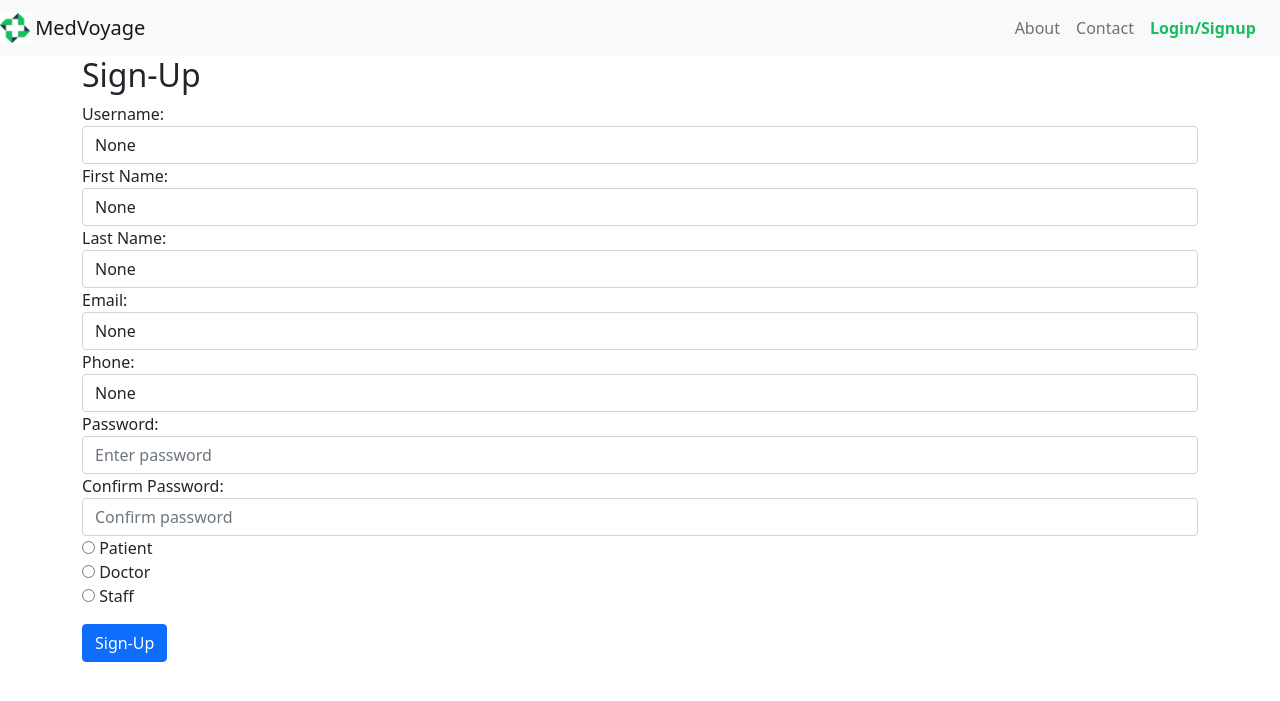
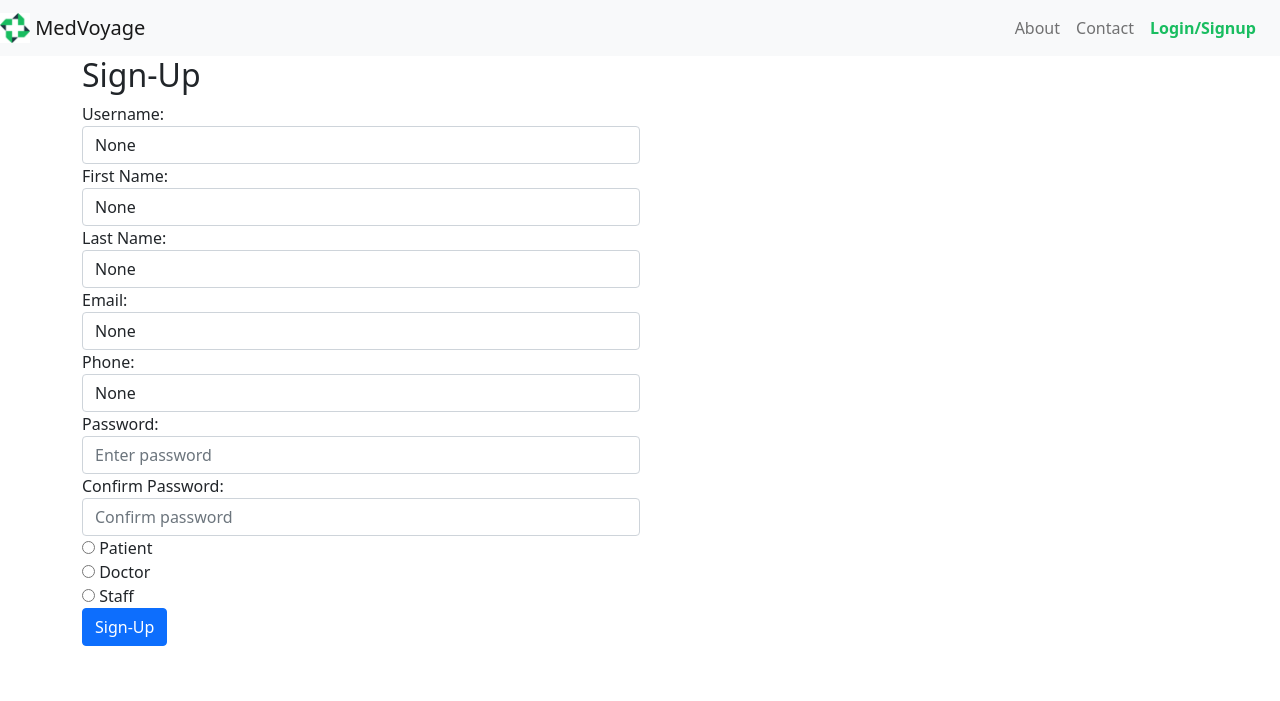
Before and after one commit to kalyancheerla/MedVoyage, a Django app: page /signup/ in a window 1280 px wide. Shown: the top 701 px of the page. Run offline with Django 4.2, Linux system fonts and the light colour scheme.

Commit message:
Signup Page Fixes

```diff
--- a/src/main/templates/signup.html
+++ b/src/main/templates/signup.html
@@ -6,7 +6,7 @@
     <form method="post">
         {% csrf_token %}
 
-        <div class="form-group">
+        <div class="form-group col-md-6">
             <label for="id_username">Username:</label>
             <input type="text" name="username" class="form-control" id="id_username" placeholder="Enter username" required value="{{ form.username.value }}">
             {% if form.username.errors %}
@@ -16,7 +16,7 @@
             {% endif %}
         </div>
 
-        <div class="form-group">
+        <div class="form-group col-md-6">
             <label for="id_first_name">First Name:</label>
             <input type="text" name="first_name" class="form-control" id="id_first_name" placeholder="Enter First Name" value="{{ form.first_name.value }}">
             {% if form.first_name.errors %}
@@ -26,7 +26,7 @@
             {% endif %}
         </div>
 
-        <div class="form-group">
+        <div class="form-group col-md-6">
             <label for="id_last_name">Last Name:</label>
             <input type="text" name="last_name" class="form-control" id="id_last_name" placeholder="Enter Last Name" value="{{ form.last_name.value }}">
             {% if form.last_name.errors %}
@@ -36,7 +36,7 @@
             {% endif %}
         </div>
 
-        <div class="form-group">
+        <div class="form-group col-md-6">
             <label for="id_email">Email:</label>
             <input type="email" name="email" class="form-control" id="id_email" placeholder="Enter email" required value="{{ form.email.value }}">
             {% if form.email.errors %}
@@ -46,7 +46,7 @@
             {% endif %}
         </div>
 
-        <div class="form-group">
+        <div class="form-group col-md-6">
             <label for="id_phone">Phone:</label>
             <input type="text" name="phone" class="form-control" id="id_phone" placeholder="Enter phone number" value="{{ form.phone.value }}">
             {% if form.phone.errors %}
@@ -56,7 +56,7 @@
             {% endif %}
         </div>
 
-        <div class="form-group">
+        <div class="form-group col-md-6">
             <label for="id_password">Password:</label>
             <input type="password" name="password" class="form-control" id="id_password" placeholder="Enter password" required>
             {% if form.password.errors %}
@@ -66,9 +66,9 @@
             {% endif %}
         </div>
 
-        <div class="form-group">
+        <div class="form-group col-md-6">
             <label for="id_password2">Confirm Password:</label>
-            <input type="password" name="password2" class="form-control" id="id_password2" placeholder="Confirm password" required>
+            <input type="password" name="password2" class="form-control col-md-8" id="id_password2" placeholder="Confirm password" required>
             {% if form.password2.errors %}
                 <div class="alert alert-danger">
                     {{ form.password2.errors }}
@@ -78,7 +78,7 @@
 
         {{ form.login_type }}
 
-        <button type="submit" class="btn btn-primary mt-3">Sign-Up</button>
+        <button type="submit" class="btn btn-primary col-mt-3 mx-auto">Sign-Up</button>
     </form>
 </div>
 {% endblock %}
```
